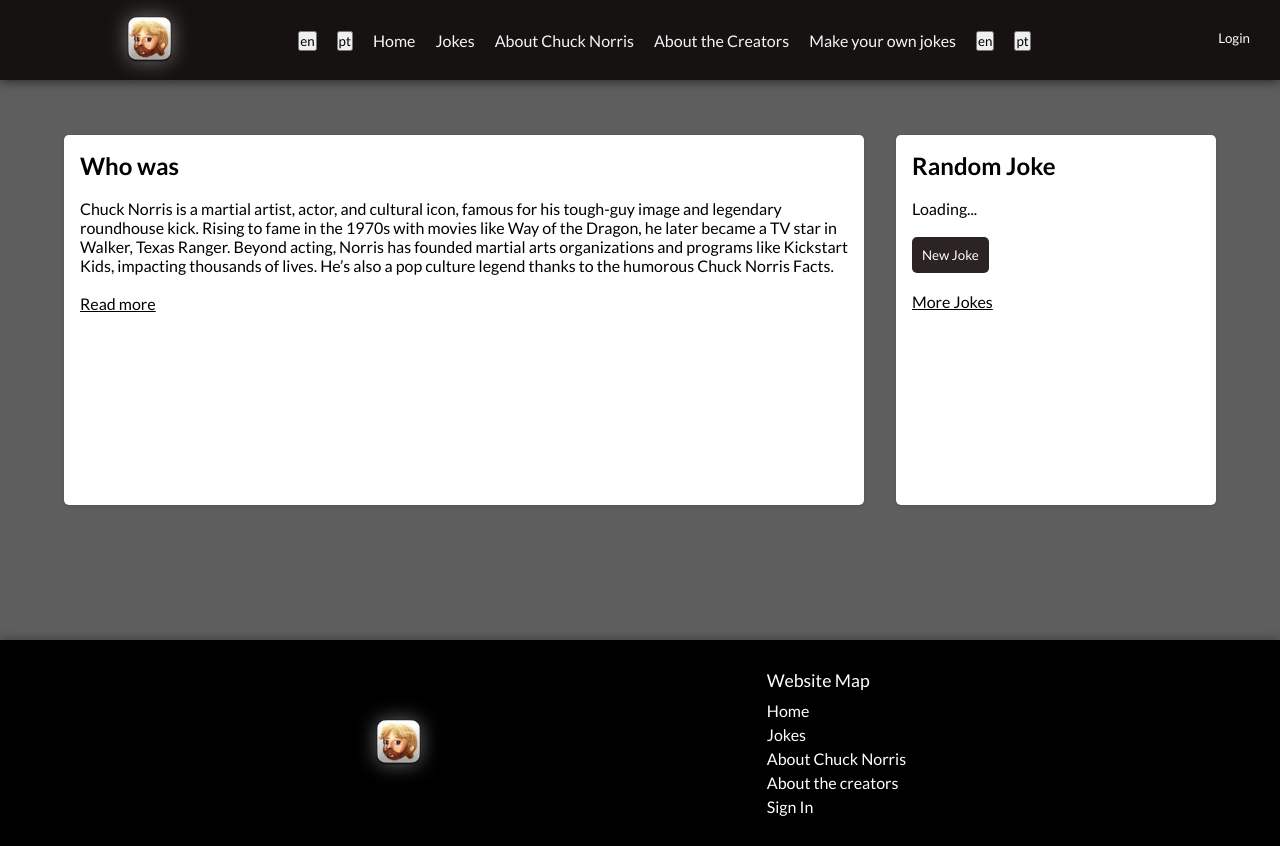
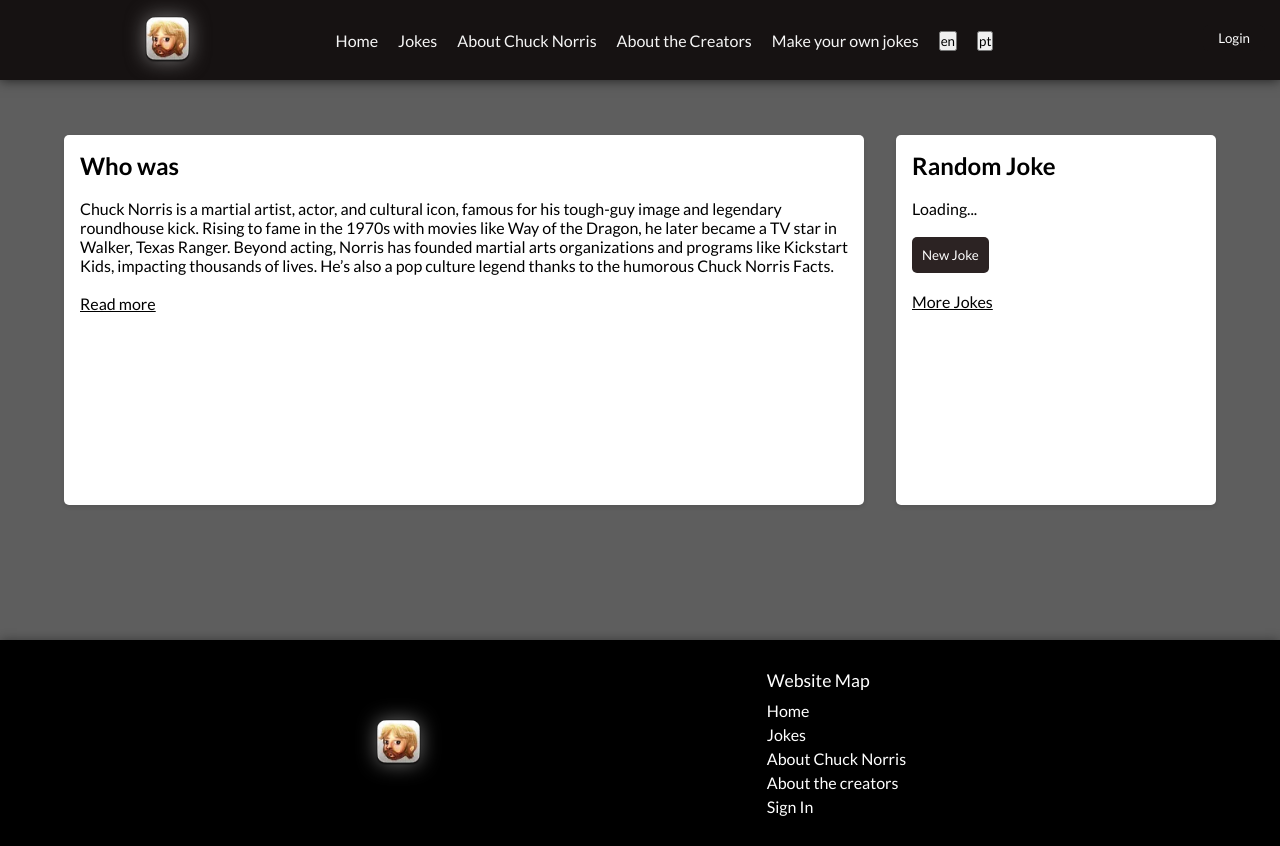
Before and after one commit to da4avi/chuck-norris-website, a React (Vite) app in the folder frontend/: page / in a window 1280 px wide. Built offline with nearby package versions, Linux system fonts and the light colour scheme; no server answers.

Commit message:
fix: remove duplicated code

```diff
--- a/frontend/src/components/Header/index.jsx
+++ b/frontend/src/components/Header/index.jsx
@@ -53,8 +53,6 @@ function Nav() {
                     <img className='chuck-norris-icon' src={chuckNorrisIcon} alt="Who was Chuck Norris" width={49} height="auto" />
                 </figure>
                 <ul className={`navLinksGroup ${isActive ? "navActive" : ""}`}>
-                    <li><button onClick={() => changeLang("en")} className='m-2'>en</button></li>
-                    <li><button onClick={() => changeLang("pt")} className='m-2'>pt</button></li>
                     <li onClick={removeActive} className="navLink"><Link to="/">{t('navhome')}</Link></li>
                     <li onClick={removeActive} className="navLink"><Link to="/jokes">{t('navjokes')}</Link></li>
                     <li onClick={removeActive} className="navLink"><Link to="/aboutchucknorris">{t('navabtcn')}</Link></li>
```
